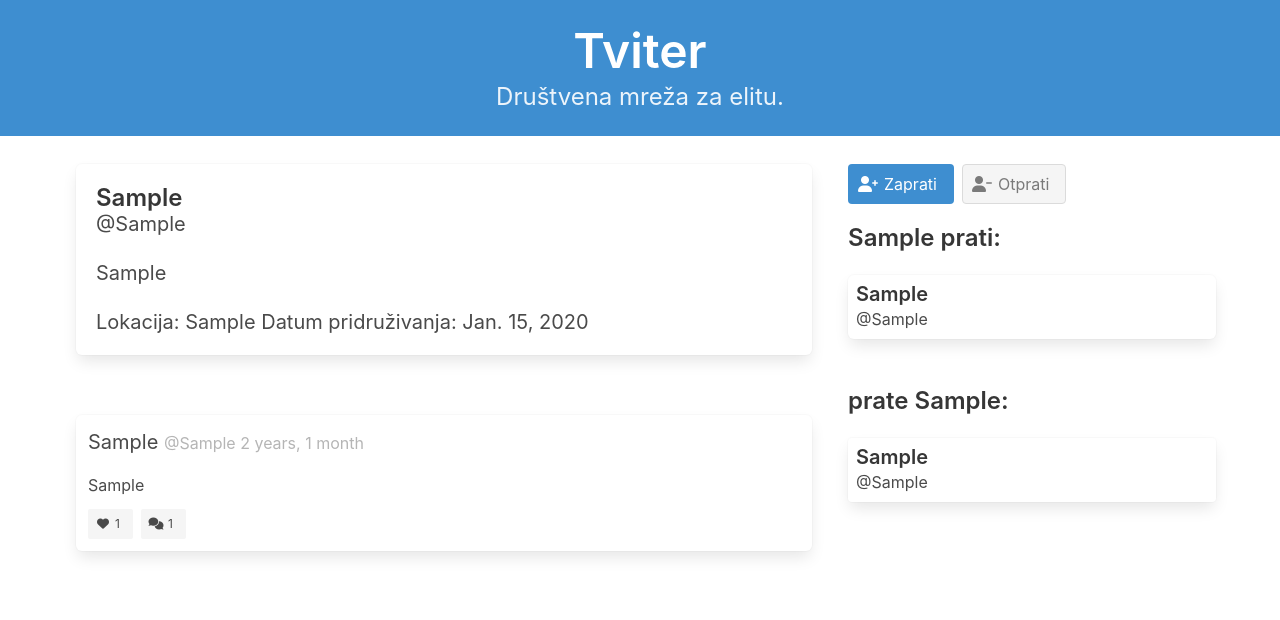
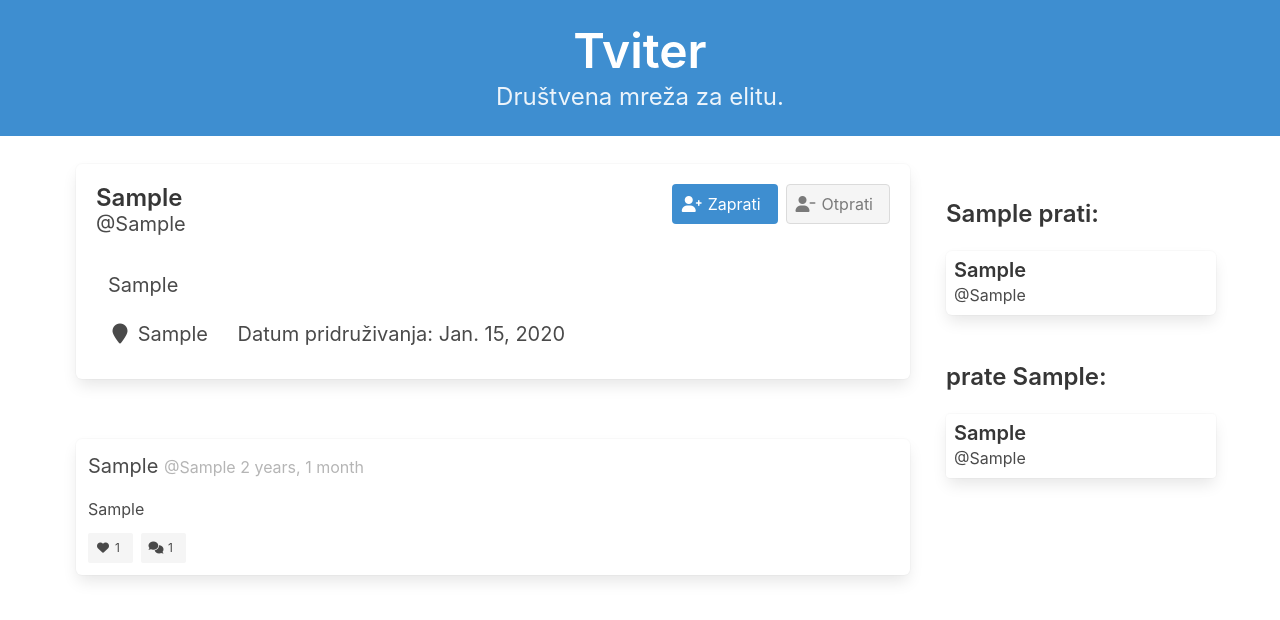
Before and after one commit to proto-forma/WebProject, a Django app: page /tviteras/1 in a window 1280 px wide. Shown: the top 620 px of the page. Run offline with Django 3.2, Linux system fonts and the light colour scheme; tables that the repository leaves empty hold one stand-in row (values such as "Sample post").

Commit message:
gumbi za praćenje pomaknuti u blok opisa

```diff
--- a/WebProject/main/templates/main/tviteras.html
+++ b/WebProject/main/templates/main/tviteras.html
@@ -6,18 +6,54 @@
     <!-- INFORMACIJE O TVITERASU -->
     <div class="block p-3">
         <div class="box">
-            <p>
-                <span class="title is-4">{{ tviteras.ime }}</span><br>
-                <span class="subtitle is-5">@{{ tviteras.hendl }}</span>
-            </p>
-            <br>
-            <p class="subtitle is-5">
-                {{ tviteras.opis }}
-            </p>
-            <p class="subtitle is-5">
-                Lokacija: {{ tviteras.lokacija }}
-                Datum pridruživanja: {{ tviteras.datum_pridruzivanja }}
-            </p>
+            <div class="columns">
+                <div class="column">
+                    <p>
+                        <span class="title is-4">{{ tviteras.ime }}</span><br>
+                        <span class="subtitle is-5">@{{ tviteras.hendl }}</span>
+                    </p>
+                </div>
+                <div class="column">
+                    <form method="post">
+                        {% csrf_token %}
+                            <div class="buttons is-justify-content-end">
+                            {% if tviteras != user.tviteras %}
+                                {% if tviteras in user.tviteras.prati.all %}
+                                    <button class="button is-static">
+                                        <span class="icon"> <i class="fa-solid fa-user-plus"></i> </span>
+                                        <span>Zaprati</span>
+                                    </button>
+                                    <button class="button is-info" name="pracenje" value="otprati">
+                                        <span class="icon"> <i class="fa-solid fa-user-minus"></i> </span>
+                                        <span>Otprati</span>
+                                    </button>
+                                {% else %}
+                                    <button class="button is-info" name="pracenje" value="zaprati">
+                                        <span class="icon"> <i class="fa-solid fa-user-plus"></i> </span>
+                                        <span>Zaprati</span>
+                                    </button>
+                                    <button class="button is-static">
+                                        <span class="icon"> <i class="fa-solid fa-user-minus"></i> </span>
+                                        <span>Otprati</span>
+                                    </button>
+                                {% endif %}
+                            {% endif %}
+                            </div>
+                    </form>
+                </div>
+            </div>
+            <div class="column">
+                <span class="subtitle is-5">
+                    {{ tviteras.opis }}
+                </span>
+            </div>
+            <div class="column">
+                <span class="subtitle is-5">
+                    <span class="icon"> <i class="fa-solid fa-location-pin"></i> </span>
+                    <span> {{ tviteras.lokacija }} </span>
+                    <span class="ml-5">Datum pridruživanja: {{ tviteras.datum_pridruzivanja }}</span>
+                </span>
+            </div>
         </div>
     </div>
 
@@ -64,36 +100,9 @@
     </div>
 </div>
 
-<div class="column is-one-third">
-
-    <form method="post">
-        {% csrf_token %}
-        <div class="buttons my-3">
-        {% if tviteras != user.tviteras %}
-            {% if tviteras in user.tviteras.prati.all %}
-                <button class="button is-static">
-                    <span class="icon"> <i class="fa-solid fa-user-plus"></i> </span>
-                    <span>Zaprati</span>
-                </button>
-                <button class="button is-info" name="pracenje" value="otprati">
-                    <span class="icon"> <i class="fa-solid fa-user-minus"></i> </span>
-                    <span>Otprati</span>
-                </button>
-            {% else %}
-                <button class="button is-info" name="pracenje" value="zaprati">
-                    <span class="icon"> <i class="fa-solid fa-user-plus"></i> </span>
-                    <span>Zaprati</span>
-                </button>
-                <button class="button is-static">
-                    <span class="icon"> <i class="fa-solid fa-user-minus"></i> </span>
-                    <span>Otprati</span>
-                </button>
-            {% endif %}
-        {% endif %}
-        </div>
-    </form>
-
-    <div class="block">
+<div class="column is-one-quarter">
+    <!-- POPIS PRAĆENIKA -->
+    <div class="block mt-6">
         <h3 class="title is-4">
             {{tviteras.hendl}} prati:
         </h3>
@@ -117,6 +126,7 @@
         </div>
     </div>
 
+    <!-- POPIS PRATITELJA -->
     <div class="block mt-6">
         <h3 class="title is-4">
             prate {{tviteras.hendl}}:
```
Also changed, not shown: WebProject/main/templates/main/naslovna.html (+70 -11 lines).
